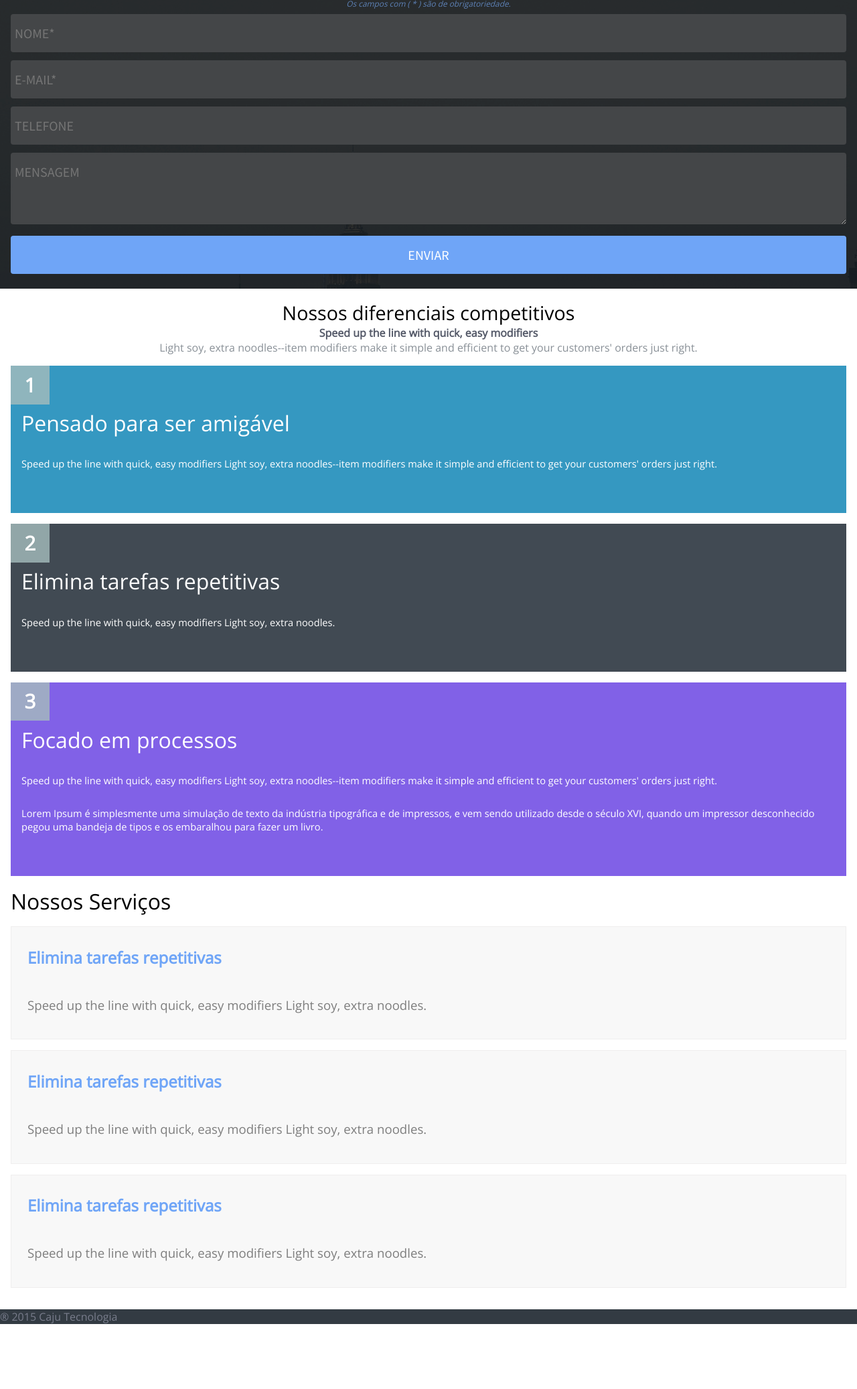
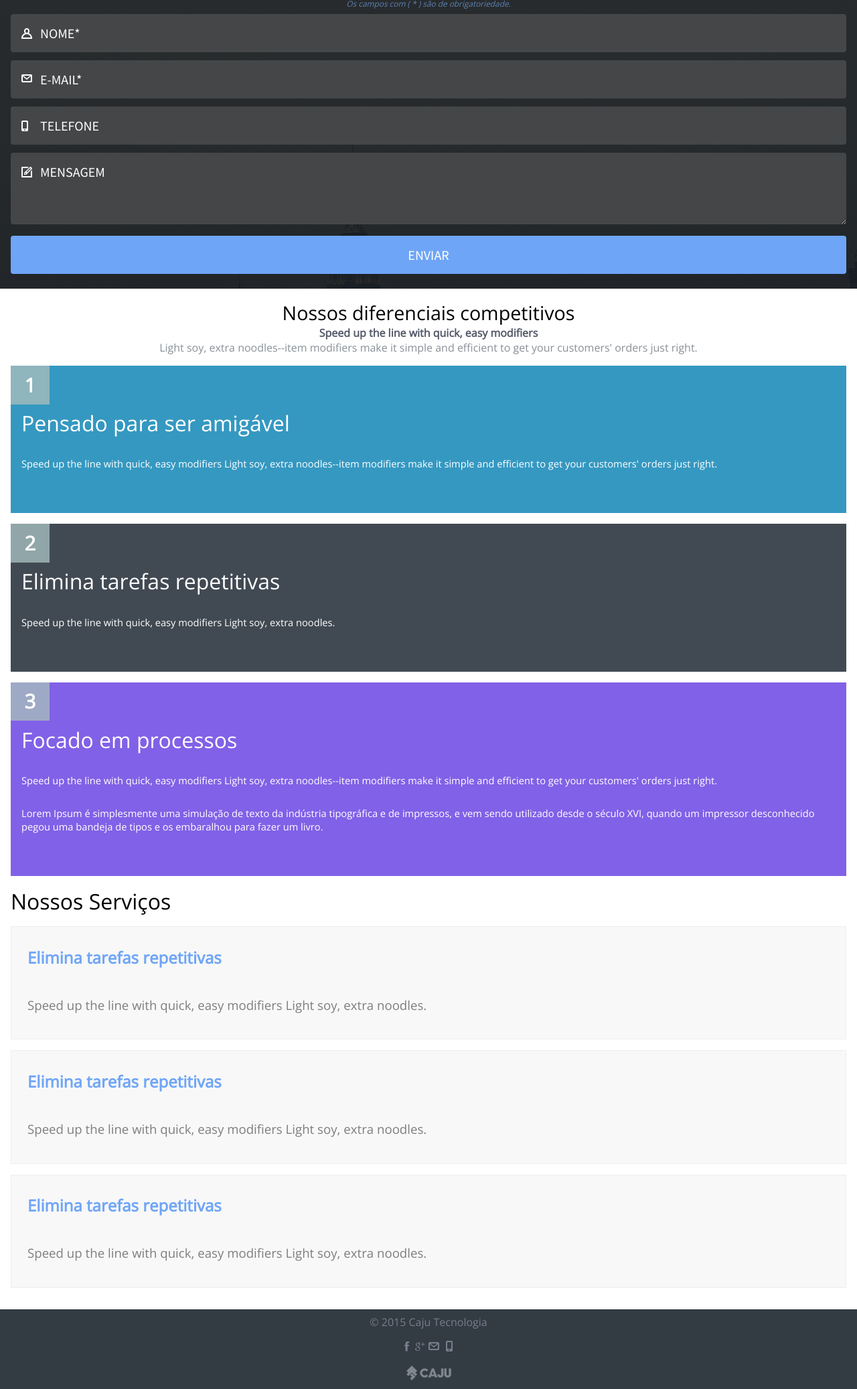
Before and after one commit to tdex/caju, a plain HTML site: page index.html in a window 1280 px wide. Shown: the part 203-2277 px from the top of the page at 67% size. Before the commit the page ends 2180 px from the top, so only its background shows below. Drawn offline with nearby package versions, Linux system fonts and the light colour scheme.

Commit message:
update form com icones

```diff
--- a/css/styles.css
+++ b/css/styles.css
@@ -19,6 +19,8 @@ h1, h2, h3, h4 {
 nav.menu {
   background: #222426;
 }
+
+
 
 header.apresentacao {
   background-image: url('../img/header/bg.png');
@@ -51,18 +53,32 @@ header.apresentacao .campos input,
 header.apresentacao .campos textarea  {
   width: 100%;
   margin: 0.3em 0;
-  padding: 0.8em 0.3em;
+  padding: 0.8em 0.3em 0.8em 2.2em;
   background: #444648;
   border: none;
   border-radius: 4px;
   font-size: 15pt;
   color: #f8f8f8;
   font-family: 'Source Sans Pro', sans-serif;
+  position: relative
 }
 
 header.apresentacao .campos input[type="submit"] {
   background: #6fa5f7;
   color: #fff;
+  padding: 0.8em 0.3em 0.8em;
+}
+
+header.apresentacao .campos > div{
+  position: relative;
+}
+
+header.apresentacao .campos > div > img{
+  position: absolute;
+  z-index: 2;
+  top: 1.7em;
+  left: 1em;
+  pointer-events: none;
 }
 
 .apresentacao, main {
@@ -162,4 +178,26 @@ h2 {
 footer {
   background: #333b43;
   color: #797d8c;
+  text-align: center;
 }
+
+footer > * {
+  padding: 0.5em;
+}
+
+figcaption {
+  display: none;
+}
+
+::-webkit-input-placeholder { /* Chrome/Opera/Safari */
+  color: #fff;
+}
+::-moz-placeholder { /* Firefox 19+ */
+  color: #fff;
+}
+:-ms-input-placeholder { /* IE 10+ */
+  color: #fff;
+}
+:-moz-placeholder { /* Firefox 18- */
+  color: #fff;
+}
--- a/index.html
+++ b/index.html
@@ -43,10 +43,22 @@
         <form action="enviar()" method="post">
           <span>Os campos com ( * ) são de obrigatoriedade.</span>
           <div class="campos">
-            <input type="text" name="nome" id="nome" placeholder="NOME*">
-            <input type="email" name="email" id="email" placeholder="E-MAIL*">
-            <input type="text" name="telefone" id="telefone" placeholder="TELEFONE">
-            <textarea name="mensagem" id="mensagem" cols="30" rows="3" placeholder="MENSAGEM"></textarea>
+            <div>
+              <img src="img/header/icon-nome.png" alt="">
+              <input type="text" name="nome" id="nome" placeholder="NOME*">
+            </div>
+            <div>
+              <img src="img/header/icon-email.png" alt="">
+              <input type="email" name="email" id="email" placeholder="E-MAIL*">
+            </div>
+            <div>
+              <img src="img/header/icon-phone.png" alt="">
+              <input type="text" name="telefone" id="telefone" placeholder="TELEFONE">
+            </div>
+            <div>
+              <img src="img/header/icon-mensagem.png" alt="">
+              <textarea name="mensagem" id="mensagem" cols="30" rows="3" placeholder="MENSAGEM"></textarea>
+            </div>
             <input type="submit" value="ENVIAR">
           </div>
         </form>
@@ -144,7 +156,15 @@
     </main>
 
     <footer>
-      <p>&reg; 2015 Caju Tecnologia</p>
+      <p>&copy; 2015 Caju Tecnologia</p>
+      <figure>
+        <img src="img/footer/social.png" alt="redes sociais">
+        <figcaption>Redes sociais CAJU</figcaption>
+      </figure>
+      <figure>
+        <img src="img/footer/caju.png" alt="CAJU">
+        <figcaption>CAJU tecnologia</figcaption>
+      </figure>
     </footer>
   </div>
 
```
Also changed, not shown: img/footer/caju.png (added), img/footer/social.png (added).
